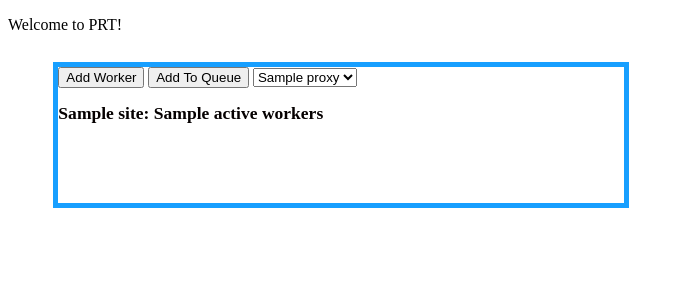
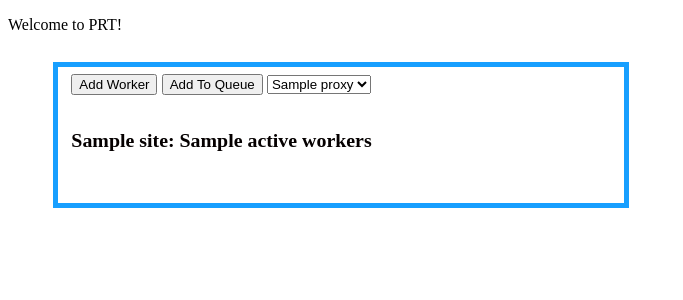
Before and after one commit to EB123/PRT, a Django app: template prt_ui/ui/templates/ui/index.html in a window 1280 px wide. Shown: the top 300 px of the page, without its empty margins (0-683 px from the left). Run offline with Django 3.2, Linux system fonts and the light colour scheme; the template is opened without the code that fills it: most values are stand-ins (such as "Sample title", 1, 10 or a date in 2020).

Commit message:
changed text indentation and log formatter

```diff
--- a/PRM.py
+++ b/PRM.py
@@ -59,7 +59,7 @@ def proxy_worker(q, conn):
         log_base_dir = "/tmp/prt_logs"
         log_file = os.path.join(log_base_dir, "ProxyWorker-%s" % str(os.getpid()))
         logging.basicConfig(level=logging.INFO,
-            format='%(asctime)s %(levelname)-6s FUNC_NAME:%(funcName)-16s %(message)s',
+            format='%(asctime)s %(levelname)-8s %(message)s',
             datefmt='%m-%d %H:%M',
             filename=log_file)
         logger = logging.getLogger(__name__)
--- a/prt_ui/ui/templates/ui/index.html
+++ b/prt_ui/ui/templates/ui/index.html
@@ -39,8 +39,9 @@
   margin: 2% 0 2% 5%;
   overflow: scroll;
   border: 2px solid rgba(0,150,255,0.91);
-  font: normal 15px/1 "Times New Roman", Times, serif;
+  font: normal 17px/2 "Times New Roman", Times, serif;
   color: rgba(5,0,0,1);
+    text-indent: 13px;
   text-align: justify;
   -o-text-overflow: ellipsis;
   text-overflow: ellipsis;
@@ -136,9 +137,7 @@ $(document).ready(function(){
     $(".Add-To-Q").attr('data-locked', "True");
     var site_name = $(this).closest("div").attr("id");
     var target_button = event.target.id;
-    alert(target_button);
     var proxy_name = $("#"+target_button).siblings("select").find("option:selected").attr("value");
-    alert(proxy_name);
         $(this).addToQ({site: site_name, proxy_name: proxy_name}, function(){
         });
 
```
